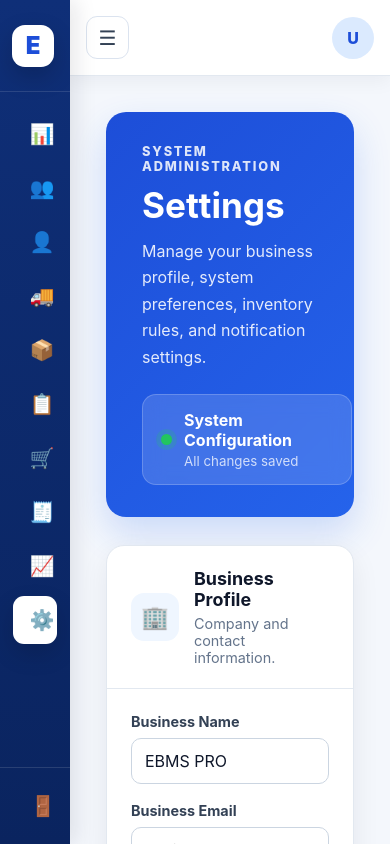
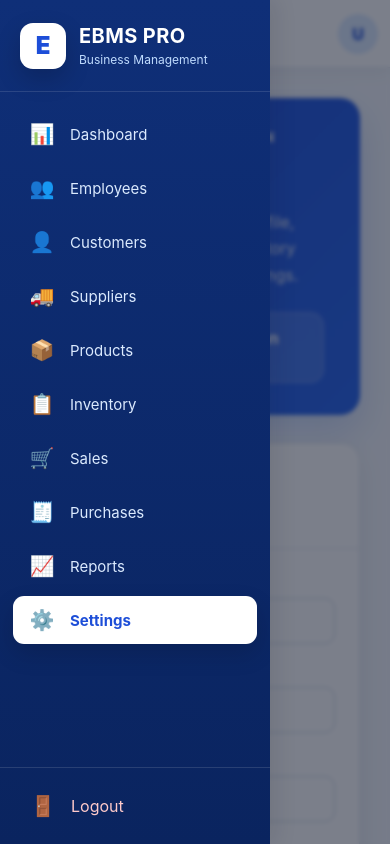
Before and after one commit to tadesseare/ebms-pro, a React app in the folder frontend/: page /settings in a window 390 px wide. Both pictures are taken after a click on the button "Open sidebar". Shown: the top 844 px of the page. Built offline with nearby package versions, Linux system fonts and the light colour scheme; no server answers; the HTML template or start-up script is replaced by a standard one.

Commit message:
Improve mobile sidebar responsiveness

```diff
--- a/frontend/src/Layout/Layout.css
+++ b/frontend/src/Layout/Layout.css
@@ -360,6 +360,10 @@ body {
 
 /* Responsive */
 
+.sidebar-overlay {
+  display: none;
+}
+
 @media (max-width: 1100px) {
   .topbar-date,
   .database-status,
@@ -373,60 +377,87 @@ body {
 }
 
 @media (max-width: 760px) {
+  /* Sidebar becomes an off-screen drawer */
   .sidebar {
-    width: 88px;
+    z-index: 1100;
+    width: min(270px, 82vw);
+    transform: translateX(-100%);
+    transition:
+      width 0.25s ease,
+      transform 0.25s ease;
   }
 
-  .brand-text,
-  .sidebar-label,
-  .logout-button span:not(.sidebar-icon) {
+  .sidebar.sidebar-mobile-open {
+    transform: translateX(0);
+  }
+
+  /* Restore labels when the drawer opens */
+  .sidebar .brand-text {
+    display: block;
+  }
+
+  .sidebar .sidebar-label {
+    display: inline;
+  }
+
+  .sidebar .logout-button span:not(.sidebar-icon) {
+    display: inline;
+  }
+
+  /* Main content uses the complete screen */
+  .app-main,
+  .app-main-sidebar-collapsed {
+    margin-left: 0;
+  }
+
+  /* Dark background behind open drawer */
+  .sidebar-overlay {
+    position: fixed;
+    inset: 0;
+    z-index: 1050;
+
+    display: block;
+    padding: 0;
+    border: 0;
+
+    background: rgb(15 23 42 / 55%);
+    cursor: pointer;
+    backdrop-filter: blur(2px);
+  }
+
+  .app-content {
+    min-height: calc(100vh - 68px);
+    padding: 16px;
+  }
+
+  .topbar {
+    min-height: 68px;
+    gap: 10px;
+    padding: 10px 14px;
+  }
+
+  .topbar-left,
+  .topbar-right {
+    gap: 10px;
+  }
+
+  .topbar-search,
+  .notification-button {
     display: none;
   }
 
-  .app-main,
-  .app-main-sidebar-collapsed {
-    margin-left: 88px;
+  .user-avatar {
+    width: 40px;
+    height: 40px;
   }
+}
 
+@media (max-width: 420px) {
   .app-content {
-    padding: 18px;
+    padding: 12px;
   }
 
   .topbar {
-    padding: 12px 16px;
-  }
-
-  .topbar-search {
-    width: 180px;
-    min-width: 0;
-  }
-
-  .notification-button {
-    display: none;
+    padding: 10px 12px;
   }
 }
-
-@media (max-width: 520px) {
-  .sidebar {
-    width: 70px;
-  }
-
-  .sidebar-brand {
-    padding: 12px;
-  }
-
-  .brand-logo {
-    width: 42px;
-    min-width: 42px;
-    height: 42px;
-  }
-
-  .app-main,
-  .app-main-sidebar-collapsed {
-    margin-left: 70px;
-  }
-
-  .topbar-search {
-    display: none;
-  }
-}
--- a/frontend/src/Layout/Layout.jsx
+++ b/frontend/src/Layout/Layout.jsx
@@ -1,4 +1,4 @@
-import { useState } from "react";
+import { useEffect, useState } from "react";
 import { Outlet } from "react-router-dom";
 
 import Sidebar from "./Sidebar";
@@ -7,22 +7,77 @@ import "./Layout.css";
 
 export default function Layout() {
   const [collapsed, setCollapsed] = useState(false);
+  const [mobileSidebarOpen, setMobileSidebarOpen] = useState(false);
+  const [isMobile, setIsMobile] = useState(
+    () => window.matchMedia("(max-width: 760px)").matches
+  );
+
+  useEffect(() => {
+    const mediaQuery = window.matchMedia("(max-width: 760px)");
+
+    const handleScreenChange = (event) => {
+      setIsMobile(event.matches);
+
+      if (!event.matches) {
+        setMobileSidebarOpen(false);
+      }
+    };
+
+    mediaQuery.addEventListener("change", handleScreenChange);
+
+    return () => {
+      mediaQuery.removeEventListener("change", handleScreenChange);
+    };
+  }, []);
+
+  useEffect(() => {
+    document.body.style.overflow =
+      isMobile && mobileSidebarOpen ? "hidden" : "";
+
+    return () => {
+      document.body.style.overflow = "";
+    };
+  }, [isMobile, mobileSidebarOpen]);
 
   const toggleSidebar = () => {
+    if (isMobile) {
+      setMobileSidebarOpen((previous) => !previous);
+      return;
+    }
+
     setCollapsed((previous) => !previous);
+  };
+
+  const closeMobileSidebar = () => {
+    setMobileSidebarOpen(false);
   };
 
   return (
     <div className="app-layout">
-      <Sidebar collapsed={collapsed} />
+      <Sidebar
+        collapsed={!isMobile && collapsed}
+        mobileOpen={mobileSidebarOpen}
+        onNavigate={closeMobileSidebar}
+      />
+
+      {isMobile && mobileSidebarOpen && (
+        <button
+          type="button"
+          className="sidebar-overlay"
+          onClick={closeMobileSidebar}
+          aria-label="Close navigation menu"
+        />
+      )}
 
       <div
         className={`app-main ${
-          collapsed ? "app-main-sidebar-collapsed" : ""
+          !isMobile && collapsed
+            ? "app-main-sidebar-collapsed"
+            : ""
         }`}
       >
         <Topbar
-          collapsed={collapsed}
+          collapsed={isMobile ? !mobileSidebarOpen : collapsed}
           onToggleSidebar={toggleSidebar}
         />
 
--- a/frontend/src/Layout/Sidebar.jsx
+++ b/frontend/src/Layout/Sidebar.jsx
@@ -13,12 +13,18 @@ const menuItems = [
   { path: "/settings", label: "Settings", icon: "⚙️" },
 ];
 
-export default function Sidebar({ collapsed }) {
+export default function Sidebar({
+  collapsed,
+  mobileOpen,
+  onNavigate,
+}) {
   const navigate = useNavigate();
 
   const handleLogout = () => {
     localStorage.removeItem("token");
     localStorage.removeItem("user");
+
+    onNavigate?.();
 
     navigate("/login", {
       replace: true,
@@ -26,7 +32,11 @@ export default function Sidebar({ collapsed }) {
   };
 
   return (
-    <aside className={`sidebar ${collapsed ? "sidebar-collapsed" : ""}`}>
+    <aside
+      className={`sidebar ${
+        collapsed ? "sidebar-collapsed" : ""
+      } ${mobileOpen ? "sidebar-mobile-open" : ""}`}
+    >
       <div className="sidebar-brand">
         <div className="brand-logo">E</div>
 
@@ -44,15 +54,20 @@ export default function Sidebar({ collapsed }) {
             key={item.path}
             to={item.path}
             end={item.end}
+            onClick={onNavigate}
             className={({ isActive }) =>
-              `sidebar-link ${isActive ? "sidebar-link-active" : ""}`
+              `sidebar-link ${
+                isActive ? "sidebar-link-active" : ""
+              }`
             }
             title={collapsed ? item.label : ""}
           >
             <span className="sidebar-icon">{item.icon}</span>
 
             {!collapsed && (
-              <span className="sidebar-label">{item.label}</span>
+              <span className="sidebar-label">
+                {item.label}
+              </span>
             )}
           </NavLink>
         ))}
```
